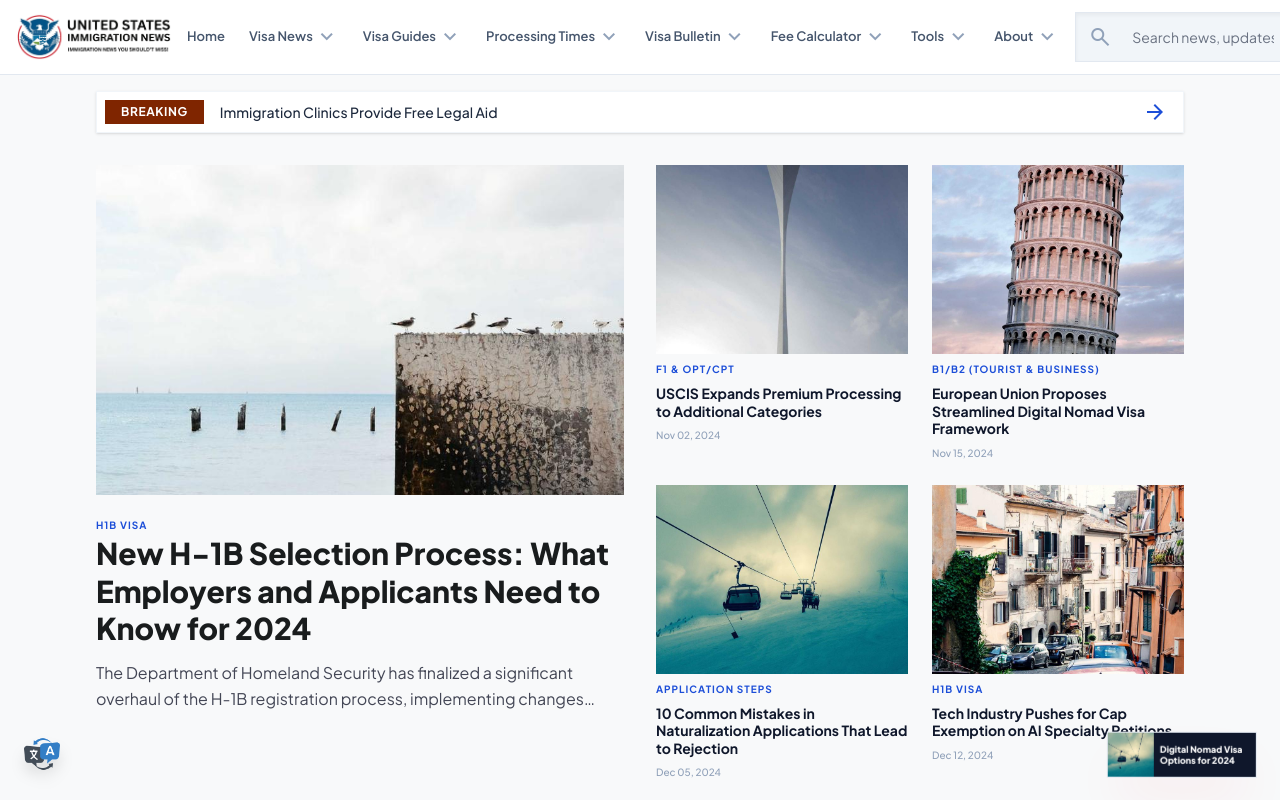
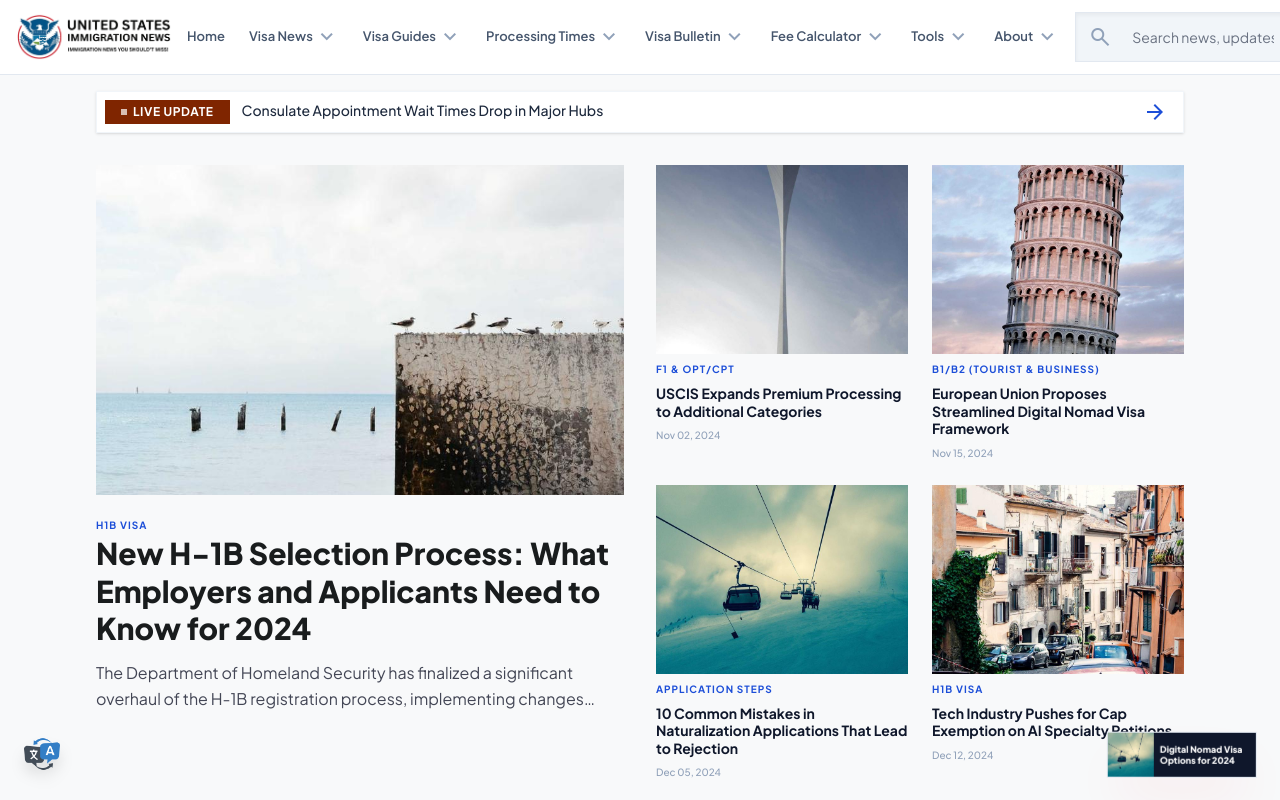
Before and after one commit to infaterasolutions-design/immi24, a Next.js app: page / in a window 1280 px wide. Shown: the top 800 px of the page. Built offline with nearby package versions, Linux system fonts and the light colour scheme.

Commit message:
feat: transform static breaking news banner into animated live update ticker

```diff
--- a/src/app/page.js
+++ b/src/app/page.js
@@ -3,7 +3,7 @@
 import Link from "next/link";
 import LatestUpdatesFeed from "@/components/LatestUpdatesFeed";
 import { getAllArticles, mockArticles } from "@/lib/mockData";
-import { useState } from "react";
+import { useState, useEffect } from "react";
 
 // Placeholder fallback image
 const FALLBACK_IMAGE = "https://placehold.co/800x600/e2e8f0/94a3b8?text=No+Image";
@@ -31,8 +31,16 @@ export default function Home() {
   const sidebarLatestArticles = mockArticles.slice(5, 8);
   const sidebarMostViewed = mockArticles.slice(0, 3);
 
-  // Breaking news = latest article title
-  const breakingArticle = allArticles[0];
+  // Live Update Ticker items (max 5)
+  const tickerItems = allArticles.slice(0, 5);
+  const [currentTickerIndex, setCurrentTickerIndex] = useState(0);
+
+  useEffect(() => {
+    const timer = setInterval(() => {
+      setCurrentTickerIndex((prev) => (prev + 1) % tickerItems.length);
+    }, 3000);
+    return () => clearInterval(timer);
+  }, [tickerItems.length]);
 
   return (
     <main className="mt-2 md:mt-4 px-3 md:px-4 lg:px-0 mb-12">
@@ -40,11 +48,32 @@ export default function Home() {
         {/* Center Content */}
         <div className="flex-grow space-y-6 md:space-y-8 w-full">
 
-          {/* Breaking News */}
-          <Link href="/live-updates" className="flex items-center gap-3 md:gap-4 bg-white p-2 md:p-2 border border-slate-100 shadow-sm hover:shadow-md transition-shadow group cursor-pointer">
-            <span className="bg-tertiary text-white px-3 md:px-4 py-1 text-[10px] md:text-xs font-bold uppercase tracking-wider group-hover:bg-primary transition-colors flex-shrink-0">Breaking</span>
-            <p className="text-xs md:text-sm font-medium truncate text-slate-800 group-hover:text-primary transition-colors">{breakingArticle?.title || "Latest immigration news updates"}</p>
-            <span className="material-symbols-outlined text-primary ml-auto mr-2 group-hover:translate-x-1 transition-transform hidden sm:block">arrow_forward</span>
+          {/* Live Updates Ticker Slider */}
+          <Link href="/live-updates" className="flex items-center gap-3 bg-white p-2 border border-slate-100 shadow-sm hover:shadow-md transition-shadow group cursor-pointer relative overflow-hidden">
+            <span className="bg-tertiary text-white px-3 md:px-4 py-1 text-[10px] md:text-xs font-bold uppercase tracking-wider group-hover:bg-primary transition-colors flex-shrink-0 z-10 relative flex items-center gap-1.5">
+              <span className="w-1.5 h-1.5 bg-white rounded-full animate-pulse-red"></span>
+              Live Update
+            </span>
+            <div className="flex-grow h-5 md:h-6 relative overflow-hidden">
+              {tickerItems.map((item, idx) => {
+                let positionClass = 'translate-y-full opacity-0';
+                if (idx === currentTickerIndex) {
+                  positionClass = 'translate-y-0 opacity-100 z-10';
+                } else if (idx === (currentTickerIndex - 1 + tickerItems.length) % tickerItems.length) {
+                  positionClass = '-translate-y-full opacity-0';
+                }
+
+                return (
+                  <p
+                    key={item.id}
+                    className={`absolute left-0 top-0 w-full text-xs md:text-sm font-medium truncate text-slate-800 group-hover:text-primary transition-all duration-500 ease-in-out ${positionClass}`}
+                  >
+                    {item.title}
+                  </p>
+                );
+              })}
+            </div>
+            <span className="material-symbols-outlined text-primary ml-auto mr-2 group-hover:translate-x-1 transition-transform hidden sm:block z-10 bg-white relative">arrow_forward</span>
           </Link>
 
           {/* Hero Section: 50/50 Balance → stacks on mobile */}
```
